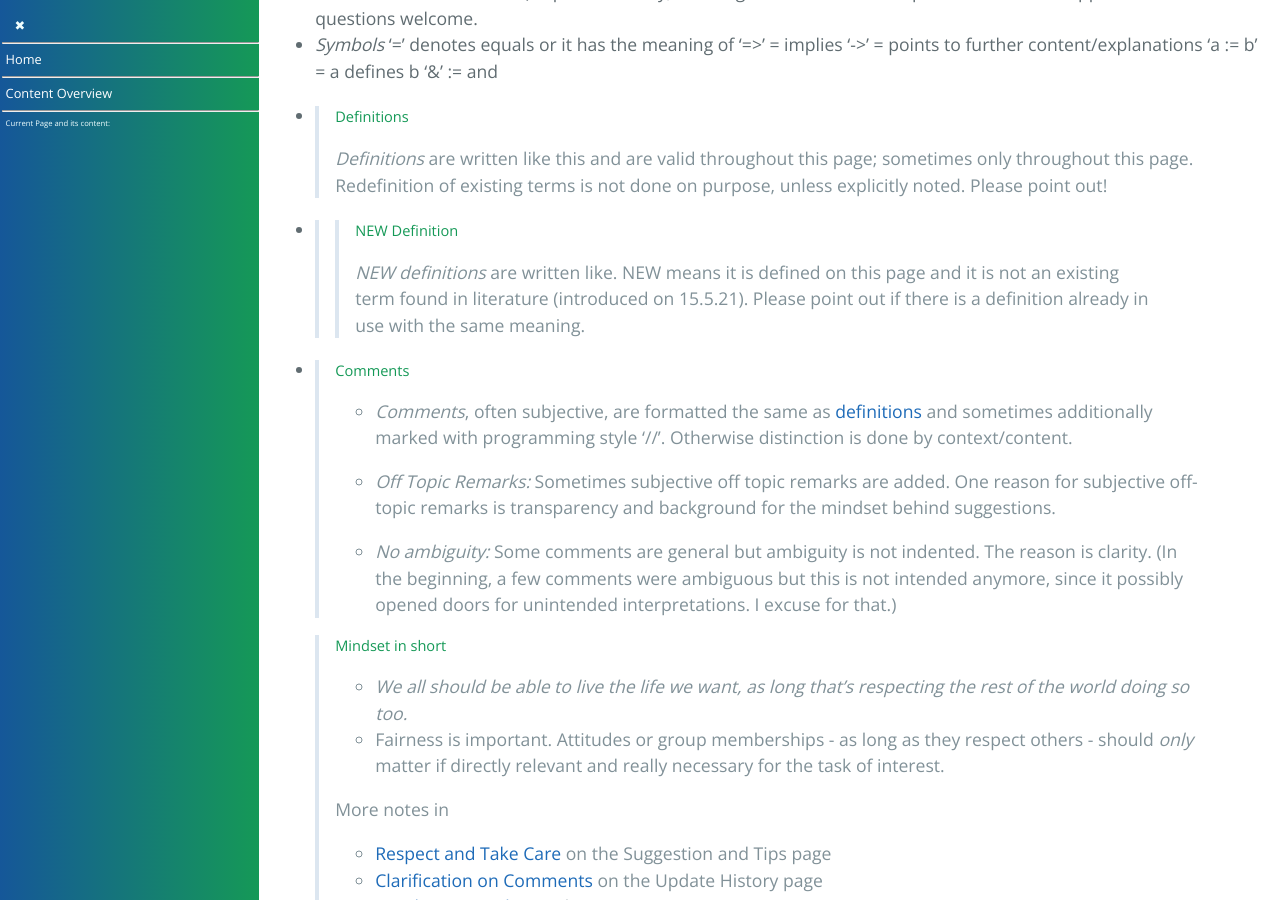
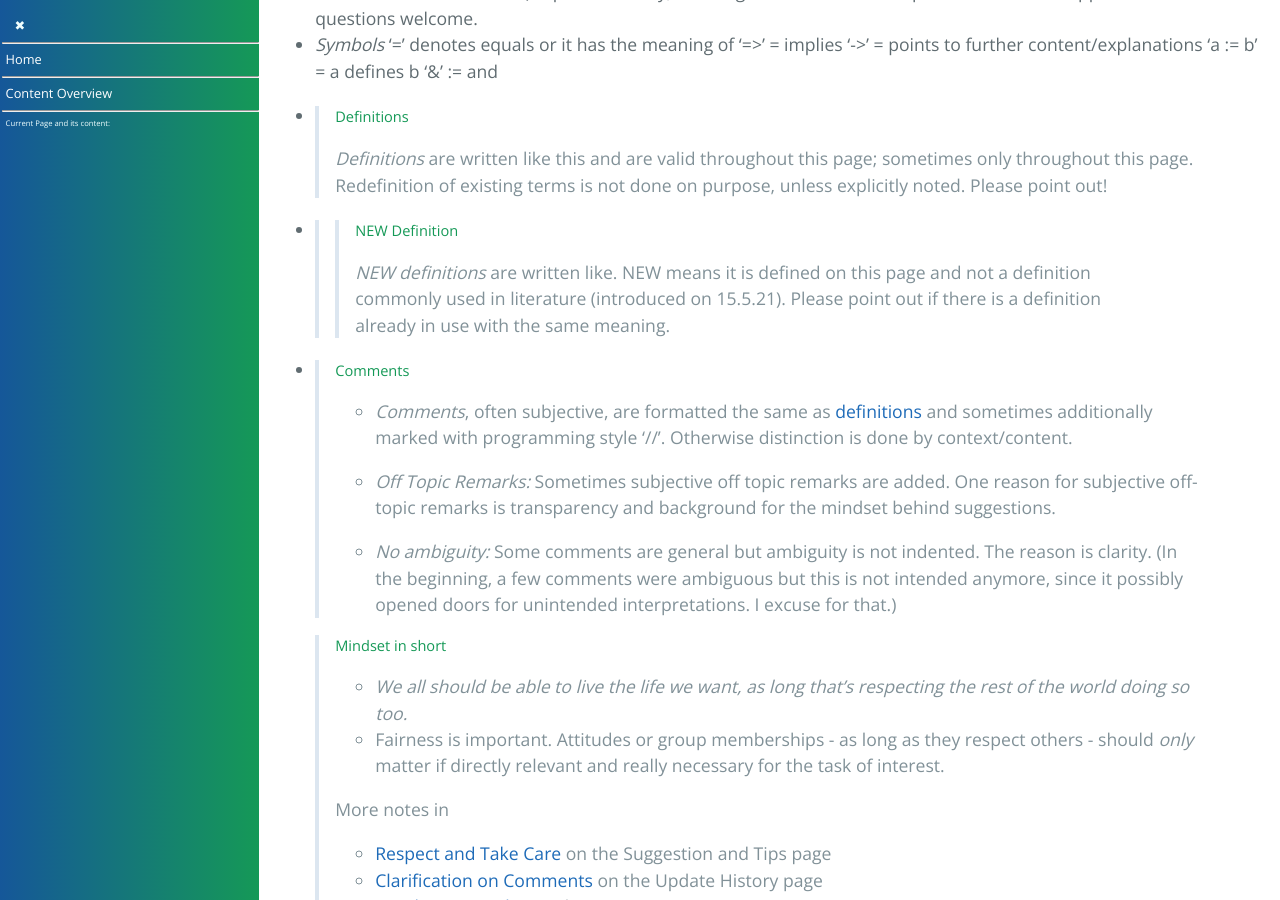
Before and after one commit to forestgrape/coronavirus, a Jekyll site: the page built from index.md, in a window 1280 px wide and 900 px high, scrolled down 2726 px. Built offline with Jekyll 4.4.1, drawn with Linux system fonts in a browser that asks for light colours; our own code applies the rules of GitHub Pages for plain Markdown files.

Commit message:
formulation

```diff
--- a/index.md
+++ b/index.md
@@ -89,7 +89,7 @@ This section overviews the content. The [full content section](#content) lists t
     > *Definitions* are written like this and are valid throughout this page; sometimes only throughout this page. Redefinition of existing terms is not done on purpose, unless explicitly noted. Please point out!
 
 *   >> ##### NEW Definition
-    >> *NEW definitions* are written like. NEW means it is defined on this page and it is not an existing term found in literature (introduced on 15.5.21). Please point out if there is a definition already in use with the same meaning.
+    >> *NEW definitions* are written like. NEW means it is defined on this page and not a definition commonly used in literature (introduced on 15.5.21). Please point out if there is a definition already in use with the same meaning.
 
 *   > ##### Comments
     > * _Comments_, often subjective, are formatted the same as [definitions](#definitions) and sometimes additionally marked with programming style '//'. Otherwise distinction is done by context/content.
```
